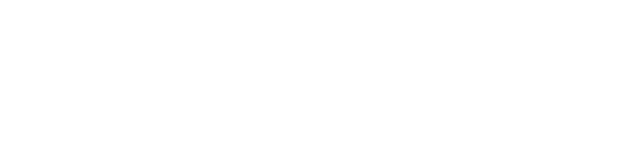
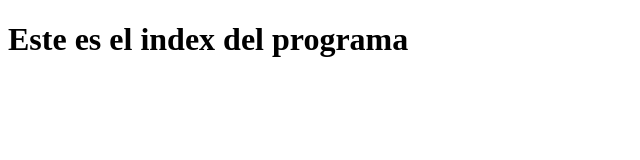
Before and after one commit to hudnbolakos/hudnJugandoCMD, a plain HTML site: page index.html in a window 1280 px wide. Shown: the whole page, without its empty margins (0-640 px from the left). Drawn offline with Linux system fonts and the light colour scheme.

Commit message:
Cambios en el index.html

```diff
--- a/index.html
+++ b/index.html
@@ -7,6 +7,6 @@
     <title>Document</title>
 </head>
 <body>
-
+    <h1>Este es el index del programa</h1>
 </body>
 </html>
```
